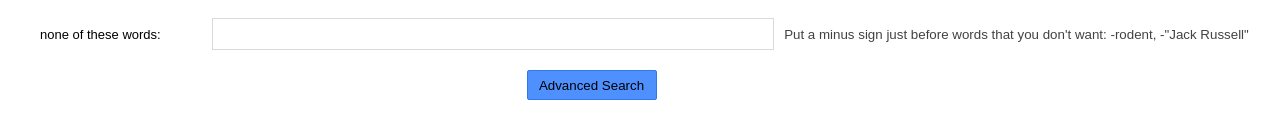
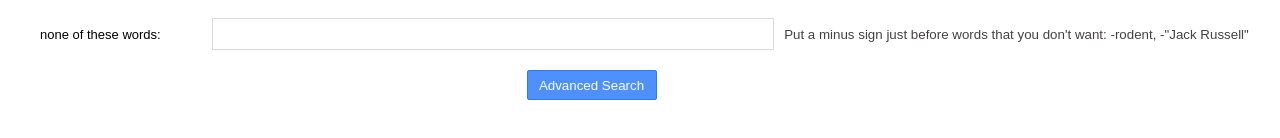
Before and after one commit to himaloy-tech/himaloy-tech.github.io, a plain HTML site: page advanced_search.html in a window 1280 px wide. Shown: the part 296-434 px from the top of the page. Drawn offline with Linux system fonts and the light colour scheme.

Commit message:
added color in button's text

```diff
--- a/advanced_search.html
+++ b/advanced_search.html
@@ -39,7 +39,7 @@
                 <input type="text" name="as_eq"><small style="margin-left: 10px;color: rgb(68, 65, 65); font-family:sans-serif;">Put a minus sign just before words that you don't want: -rodent, -"Jack Russell"</small><br>
             </div>
             <center>
-                <button style="height: 30px; width:130px;margin-right:107px; background-color:#4d90fe; border-radius:2px;border:1px solid #3079ed">Advanced Search</button>
+                <button style="height: 30px; width:130px;margin-right:107px; background-color:#4d90fe; border-radius:2px;border:1px solid #3079ed;color:white;">Advanced Search</button>
             </center>
         </form>
     </div>
```
